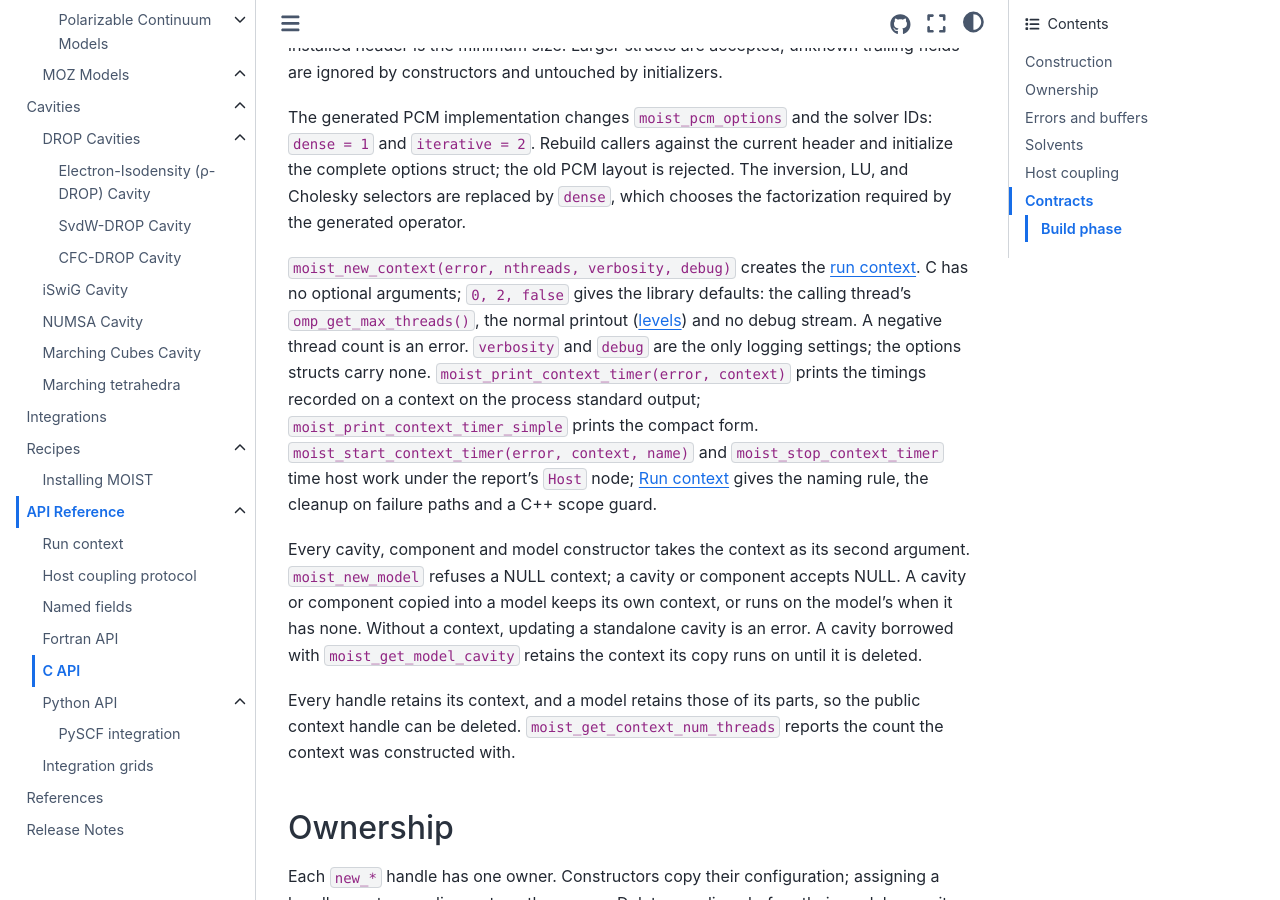
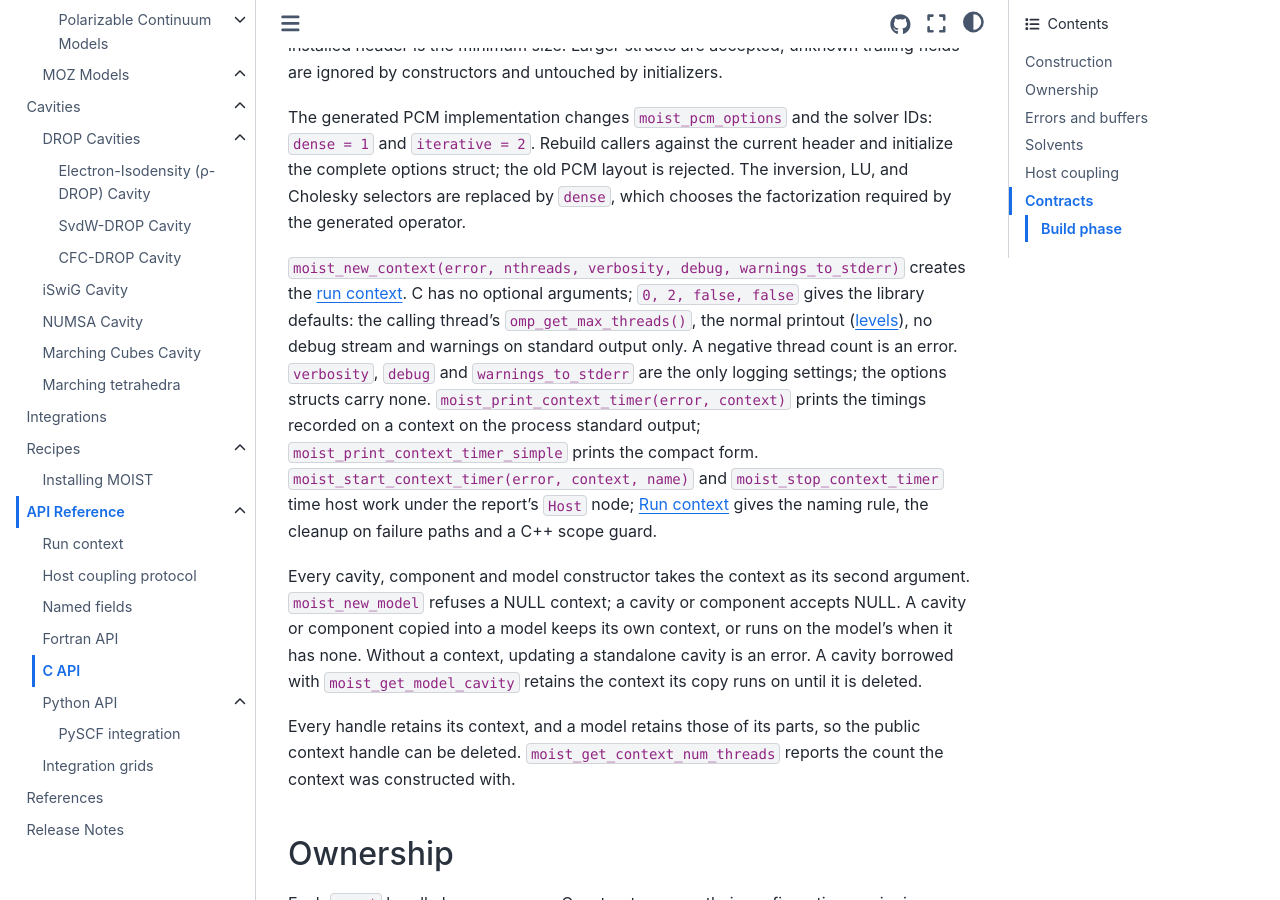
Before and after one commit to lukaswittmann/moist, a Sphinx documentation site: the page built from docs/reference/c.rst, in a window 1280 px wide and 900 px high, scrolled down 1492 px. Built offline with Sphinx 7.4.7 and the Sphinx Book theme 1.1.4, drawn with Linux system fonts in a browser that asks for light colours; pages that are not in the unit, such as notebooks, are missing from menus; some of the changed text lies outside the part shown.

Commit message:
Make moist warning to stdout; stderr now optional

```diff
--- a/docs/reference/c.rst
+++ b/docs/reference/c.rst
@@ -16,7 +16,7 @@ options with the caller's ``sizeof`` before assigning fields:
 .. code-block:: c
 
    moist_error error = moist_new_error();
-   moist_context context = moist_new_context(error, 4, 2, false);  /* nthreads, verbosity, debug */
+   moist_context context = moist_new_context(error, 4, 2, false, false);  /* nthreads, verbosity, debug, warnings_to_stderr */
    moist_drop_options options;
    moist_init_drop_options(error, &options, sizeof options);
    /* Check moist_check_error(error) after each fallible call. */
@@ -79,10 +79,10 @@ header and initialize the complete options struct; the old PCM layout is
 rejected. The inversion, LU, and Cholesky selectors are replaced by ``dense``,
 which chooses the factorization required by the generated operator.
 
-``moist_new_context(error, nthreads, verbosity, debug)`` creates the :ref:`run context <api-context>`.
-C has no optional arguments; ``0, 2, false`` gives the library defaults: the calling thread's ``omp_get_max_threads()``, the normal printout (:ref:`levels <verbosity>`) and no debug stream.
+``moist_new_context(error, nthreads, verbosity, debug, warnings_to_stderr)`` creates the :ref:`run context <api-context>`.
+C has no optional arguments; ``0, 2, false, false`` gives the library defaults: the calling thread's ``omp_get_max_threads()``, the normal printout (:ref:`levels <verbosity>`), no debug stream and warnings on standard output only.
 A negative thread count is an error.
-``verbosity`` and ``debug`` are the only logging settings; the options structs carry none.
+``verbosity``, ``debug`` and ``warnings_to_stderr`` are the only logging settings; the options structs carry none.
 ``moist_print_context_timer(error, context)`` prints the timings recorded on a context on the process standard output;
 ``moist_print_context_timer_simple`` prints the compact form.
 ``moist_start_context_timer(error, context, name)`` and ``moist_stop_context_timer`` time host work under the report's ``Host`` node; :ref:`api-context` gives the naming rule, the cleanup on failure paths and a C++ scope guard.
--- a/docs/reference/context.rst
+++ b/docs/reference/context.rst
@@ -42,7 +42,7 @@ Level 2 suits a production calculation.
 It shows what is needed to report and reproduce a result, such as the radii, the solvent potential of a MOZ model or the PCM solver, and leaves out numerical internals such as the DROP switching parameters.
 
 Messages go to standard output; a Fortran host can redirect them to a unit or a file.
-Warnings go to standard error at every verbosity, including 0.
+Warnings go to the same output as the messages at every verbosity, including 0; ``warnings_to_stderr`` also copies them to standard error.
 The ``debug`` flag raises the verbosity to 6 and enables an additional debug stream; verbosity 6 alone does not enable it.
 Fine-grained profiling timers are a separate switch, independent of the verbosity (Fortran ``do_profile``, the command line's ``--profile``).
 The command-line program defaults to verbosity 4.
@@ -77,7 +77,7 @@ MOIST prints its settings and timings only when the host asks:
 
       .. code-block:: c
 
-         moist_context context = moist_new_context(error, 0, 2, false);  /* nthreads, verbosity, debug */
+         moist_context context = moist_new_context(error, 0, 2, false, false);  /* nthreads, verbosity, debug, warnings_to_stderr */
          /* ... construct the model on context; keep this handle to print the timings ... */
          size_t length;
          moist_get_model_parameters_text(error, model, NULL, 0, &length);
--- a/docs/reference/python.rst
+++ b/docs/reference/python.rst
@@ -42,11 +42,11 @@ the surface independently. ``PCMParameters`` applies to every PCM model.
 ``GOSTSHYPParameters`` sets the fixed reciprocal regularization width and optional
 negative-amplitude suppression for ``ModelComponentGOSTSHYP``.
 
-``Context(nthreads=0, verbosity=2, debug=False)`` creates the
+``Context(nthreads=0, verbosity=2, debug=False, warnings_to_stderr=False)`` creates the
 :ref:`run context <api-context>`. The defaults take the calling thread's OpenMP
 setting (``OMP_NUM_THREADS`` unless the host changed it), print the normal
-output (:ref:`levels <verbosity>`) and leave the debug stream off; a negative thread
-count raises. Everything built on a context retains it.
+output (:ref:`levels <verbosity>`), leave the debug stream off and print warnings
+on standard output only; a negative thread count raises. Everything built on a context retains it.
 ``context.print_timer()`` prints the recorded timings on the process standard
 output; ``context.print_timer(simple=True)`` prints the compact form.
 ``with context.timer(name):`` times host work under the report's ``Host`` node
```
Also changed, not shown: 10 other files.
